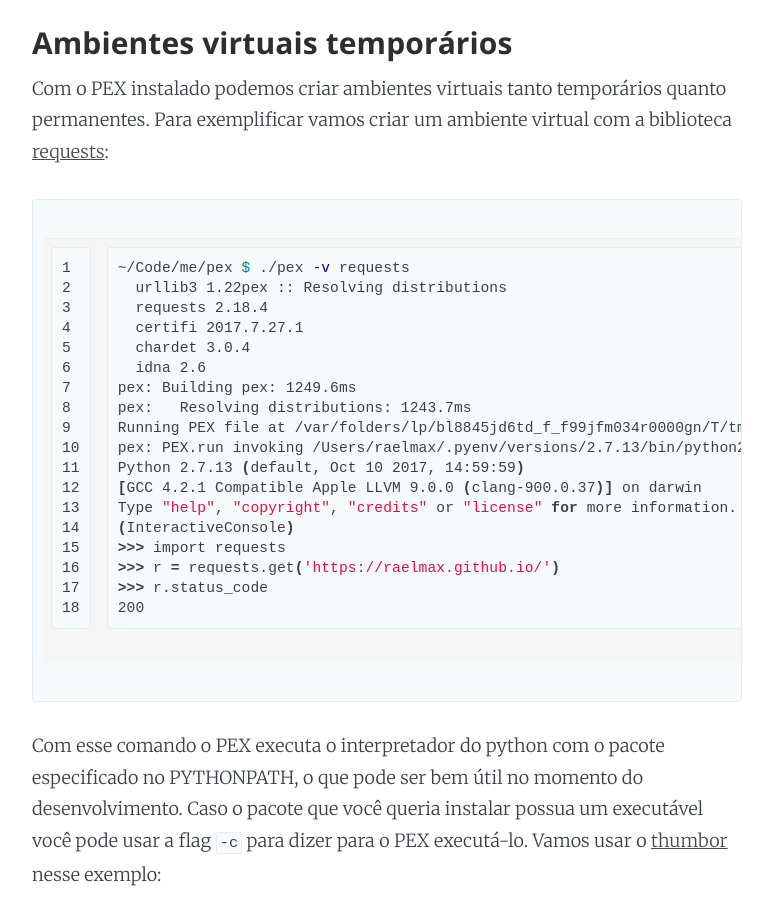
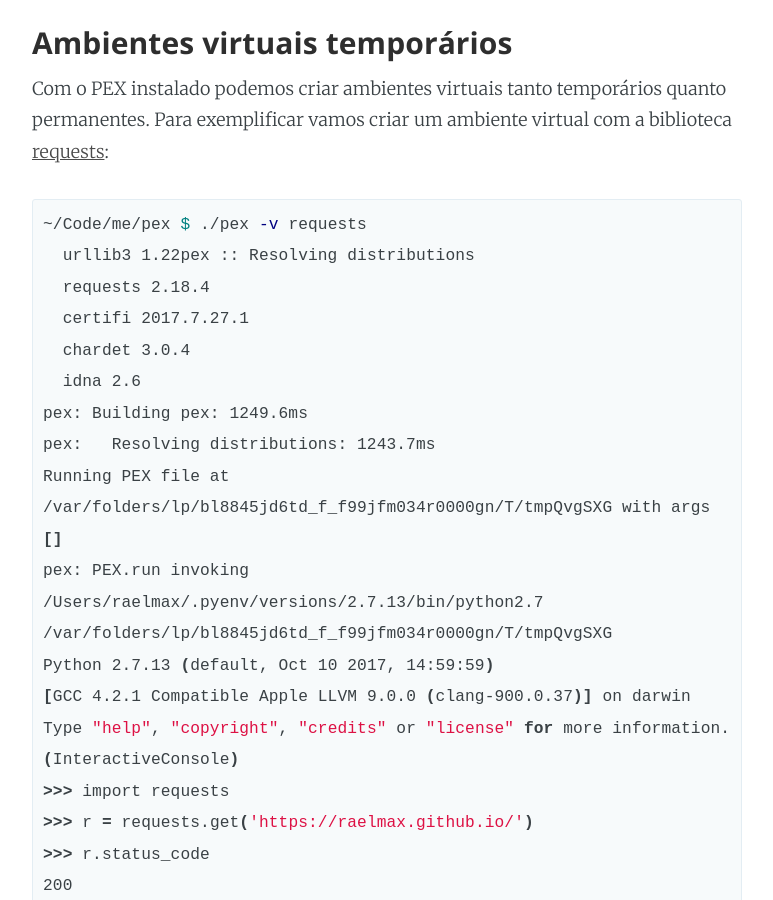
Before and after one commit to raelmax/raelmax.github.io, a Jekyll site: the page built from _posts/2017-10-13-pex-empacotando-projetos-python-e-suas-dependencias-em-um-unico-arquivo.md, in a window 1280 px wide and 900 px high, scrolled down 3514 px. Shown: the whole window, without its empty margins (253-1026 px from the left). Built offline with Jekyll 4.4.1, drawn with Linux system fonts in a browser that asks for light colours; comment, search, counter and statistics services are not loaded.

Commit message:
Remove linenos parameter of highlight

```diff
--- a/_posts/2017-10-13-pex-empacotando-projetos-python-e-suas-dependencias-em-um-unico-arquivo.md
+++ b/_posts/2017-10-13-pex-empacotando-projetos-python-e-suas-dependencias-em-um-unico-arquivo.md
@@ -69,7 +69,7 @@ Caso você tenha usado a primeira abordagem você terá disponível o comando `p
 ### Ambientes virtuais temporários
 
 Com o PEX instalado podemos criar ambientes virtuais tanto temporários quanto permanentes. Para exemplificar vamos criar um ambiente virtual com a biblioteca [requests](http://docs.python-requests.org/en/master/):
-{% highlight bash linenos %}
+{% highlight bash %}
 ~/Code/me/pex $ ./pex -v requests
   urllib3 1.22pex :: Resolving distributions
   requests 2.18.4
```
